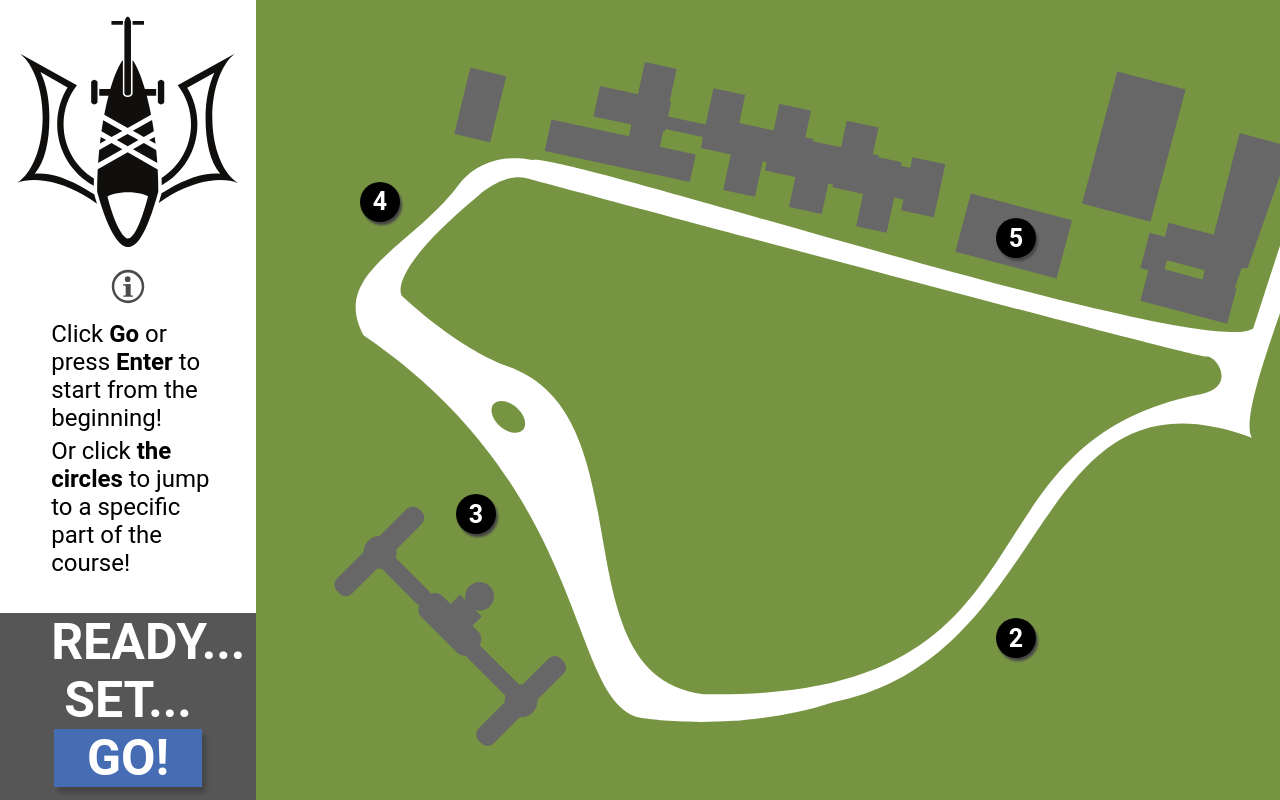
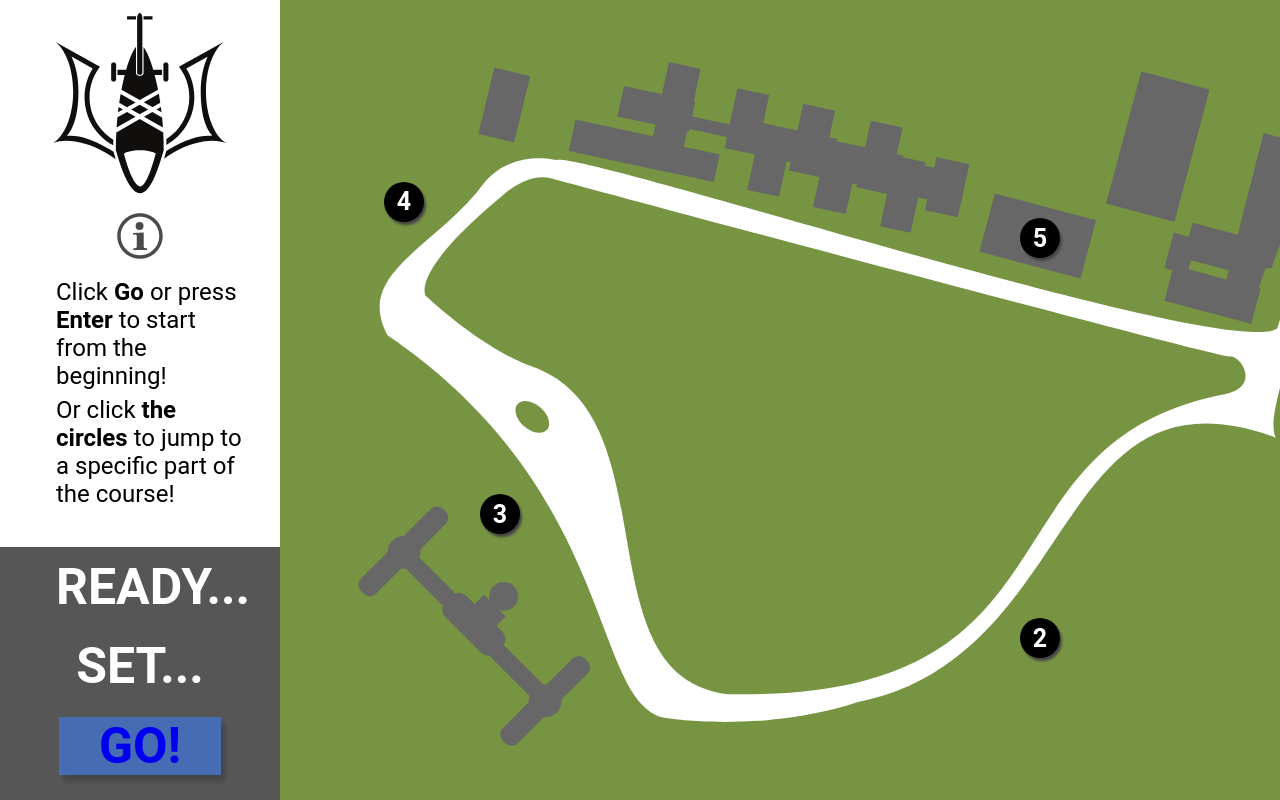
Before and after one commit to atirupat/PUI-final-project, a website: page index.html in a window 1280 px wide. Drawn offline with nearby package versions, Linux system fonts and the light colour scheme.

Commit message:
Messed with Vertical Navigation bar Styles

```diff
--- a/css/style.css
+++ b/css/style.css
@@ -5,6 +5,11 @@
 
 body {
   overflow-y: hidden;
+}
+
+/* Allow scrolling on Home Page Navigation Screen */
+#home-page {
+  overflow-y: scroll;
 }
 
 /* -------------------------------------------------------------------------------------------------------------- */
@@ -44,16 +49,18 @@
   align-items: center;
 
   width: auto;
-  max-width: 20%;
+  max-width: 390px;
+  min-width: 280px;
+
   height: 100vh;
 }
 
 #sweepstakes-logo {
   width: auto;
-  height: 33.3vh;
 
-  /* padding: 0px, 3%, 3%, 10px;
-  border-bottom: 3px solid black; */
+  height: auto;
+  max-height: 26vh;
+  min-height: 25vh;
 }
 
 #navigation-info {
--- a/index.html
+++ b/index.html
@@ -11,12 +11,12 @@
     <title>Buggy Information Website</title>
   </head>
 
-  <body>
+  <body id="home-page">
     <div id="navigation-page">
       <nav class="vertical-navigation-bar">
         <!-- Sweepstakes Logo Source: https://cmubuggy.org/history/sweepstakes -->
         <img src="./assets/sweepstakes_logo_notext.svg"
-          alt="Black buggy with white lines crossing over it. Two simplified thistle leaves are on the left and right "
+          alt="Black buggy with white lines. Two leaves are drawn on the left and right "
           id="sweepstakes-logo">
 
         <!-- Info Icon Source: https://commons.wikimedia.org/wiki/File:Infobox_info_icon.svg -->
@@ -33,11 +33,12 @@
             Or click<span class="bold-txt"> the circles </span>to jump to a specific part of the course!
           </p>
         </div>
+
         <div class="start-course">
-          <h1 class="ready-set-go">READY...</h1>
-          <h1 class="ready-set-go">SET...</h1>
+          <p class="ready-set-go">READY...</h1>
+          <p class="ready-set-go">SET...</h1>
           <a href="./buggy.html" class="button">
-            <h1 class="ready-set-go" id="go-button">GO!</h1>
+            <p class="ready-set-go" id="go-button">GO!</h1>
           </a>
         </div>
       </nav>
```
